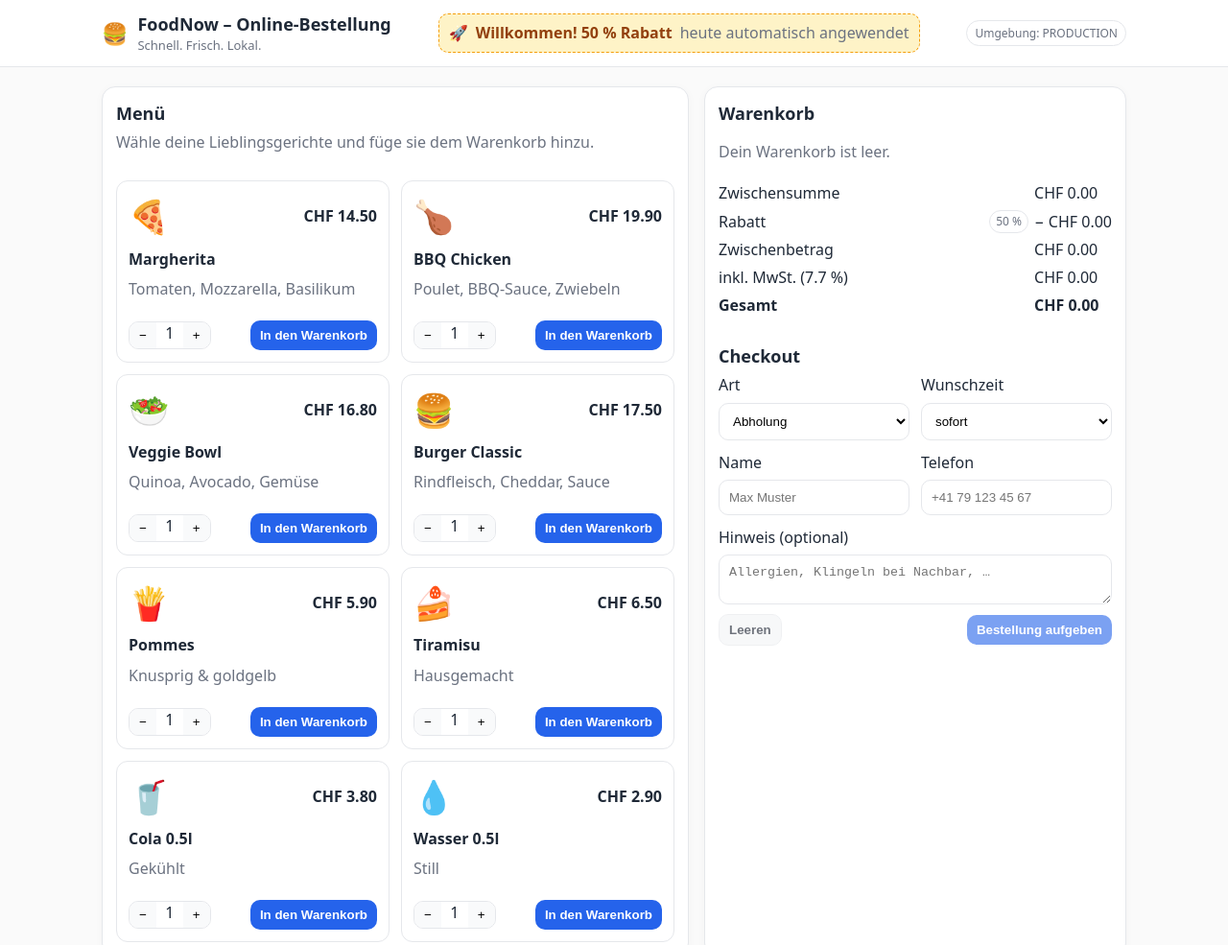
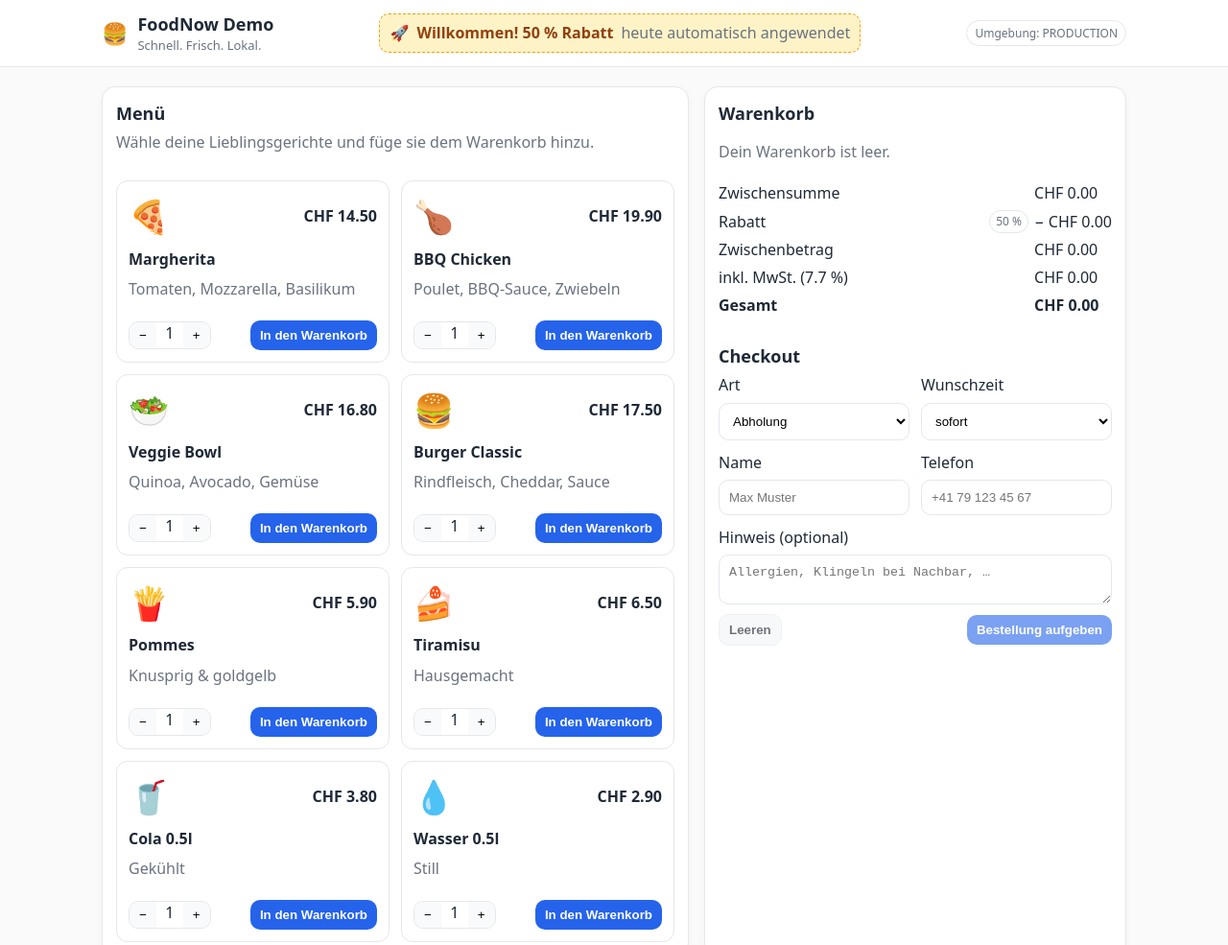
Before and after one commit to LarsAtassi/IPROBA_10, a plain HTML site: page app/site/index.html in a window 1280 px wide. Shown: the top 985 px of the page at 96% size. Drawn offline with Linux system fonts and the light colour scheme.

Commit message:
Update index.html

```diff
--- a/app/site/index.html
+++ b/app/site/index.html
@@ -3,7 +3,7 @@
 <head>
   <meta charset="UTF-8" />
   <meta name="viewport" content="width=device-width, initial-scale=1" />
-  <title>FoodNow Demo – Testbestellung</title>
+  <title>FoodNow Demo</title>
 
   <!-- your environment banner files (already in your repo) -->
   <link rel="stylesheet" href="env.css" />
@@ -100,7 +100,7 @@
       <div class="brand">
         <div class="logo">🍔</div>
         <div>
-          <h1>FoodNow – Online-Bestellung</h1>
+          <h1>FoodNow Demo</h1>
           <div class="muted" style="font-size:13px">Schnell. Frisch. Lokal.</div>
         </div>
       </div>
```
